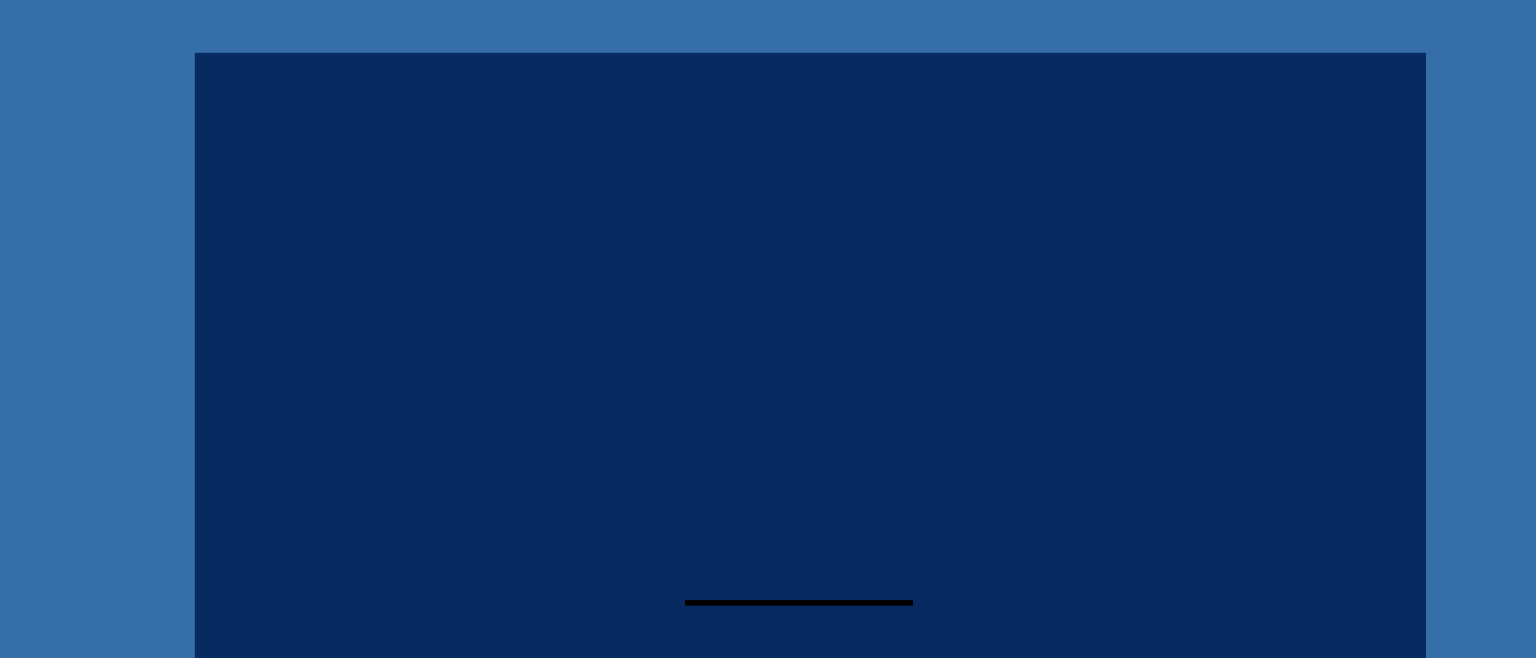
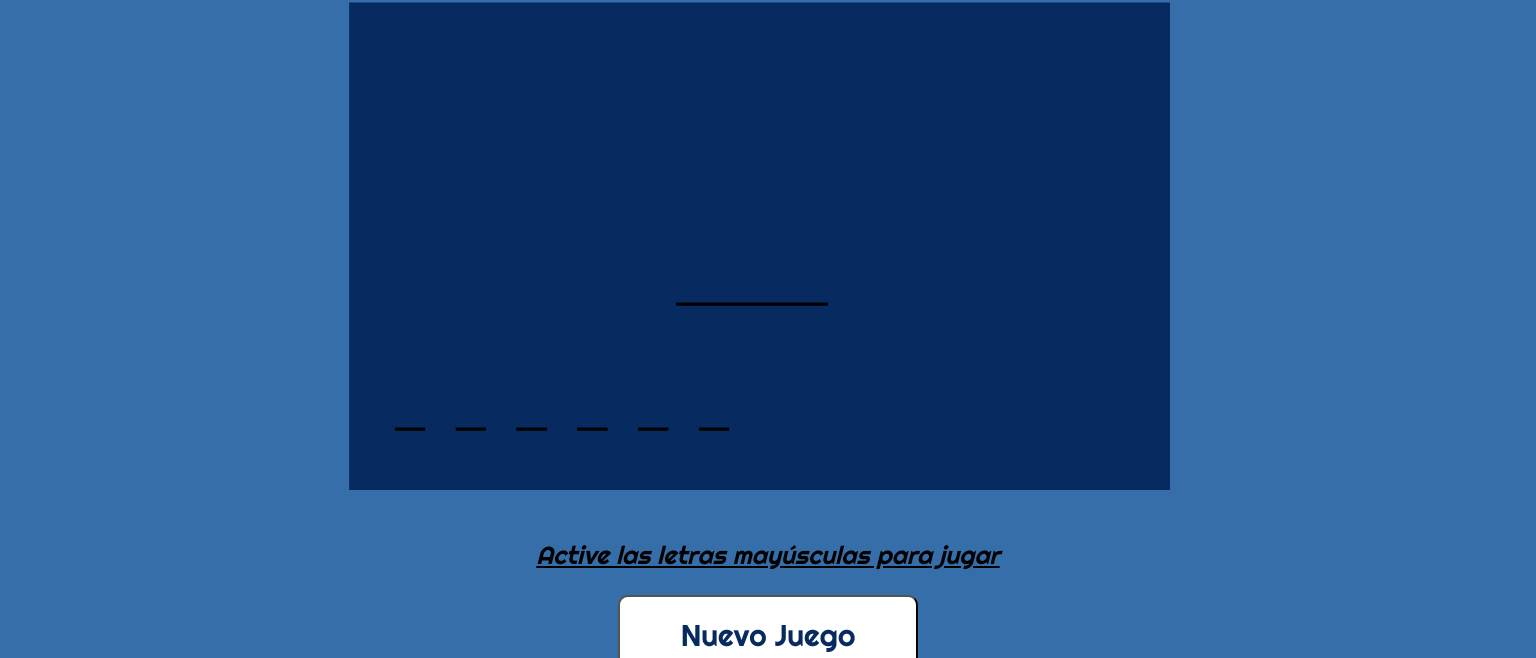
Before and after one commit to LaiChiaraluce/Ahorcado-challenge, a plain HTML site: page index.html in a window 1536 px wide. Both pictures are taken after a click on the button "Iniciar Juego". Shown: the part 126-784 px from the top of the page. Drawn offline with Linux system fonts and the light colour scheme.

Commit message:
css-edit

```diff
--- a/style.css
+++ b/style.css
@@ -153,27 +153,30 @@ button:hover{
 
 @media screen and (min-width: 1440px){
 	h1{
-		margin: 60px 0px 40px 80px;
+		margin: 60px 0px 0px 80px;
 	}
 	#section-botones{
-		margin-top: 200px;
+		margin-top: 100px;
 	}
 	button{
-		height: 100px;
+		height: 80px;
 		width: 300px;
 		font-size: 30px;
 	}
 	canvas{
-		margin-left: 50px;
-		margin-bottom: 20px;
-		width: 90%;
+		margin: 0px 250px 20px 250px;
+		width: 60%;
+		height: 500px;
 	}
 	.nuevoCampoTexto{
 		margin-top: 70px;
-		font-size: 35px;
+		font-size: 30px;
 	}
 	.aclaracion-leyenda{
-		font-size: 30px;
+		font-size: 25px;
 		margin: 60px 20px;
 	}
+	.leyenda-juego{
+		font-size: 25px;
+	}
 }
```
